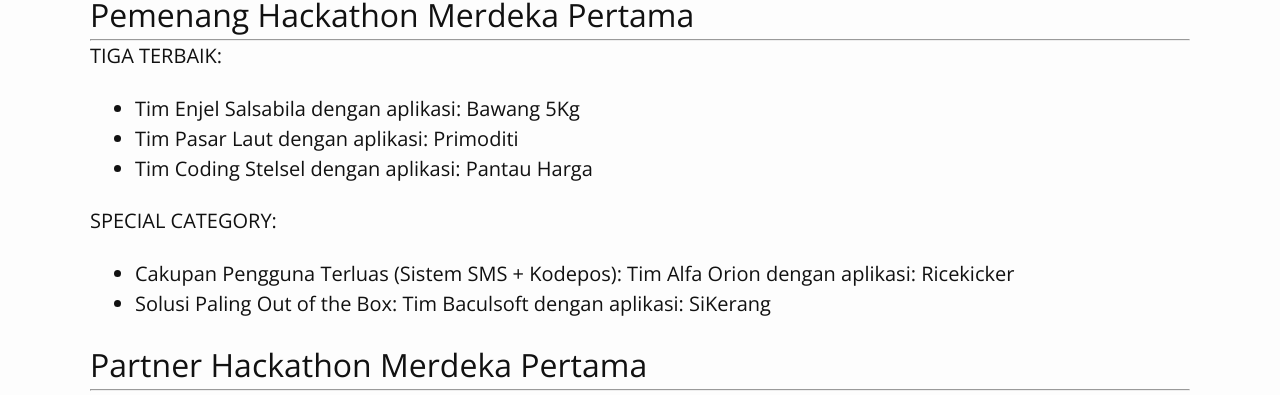
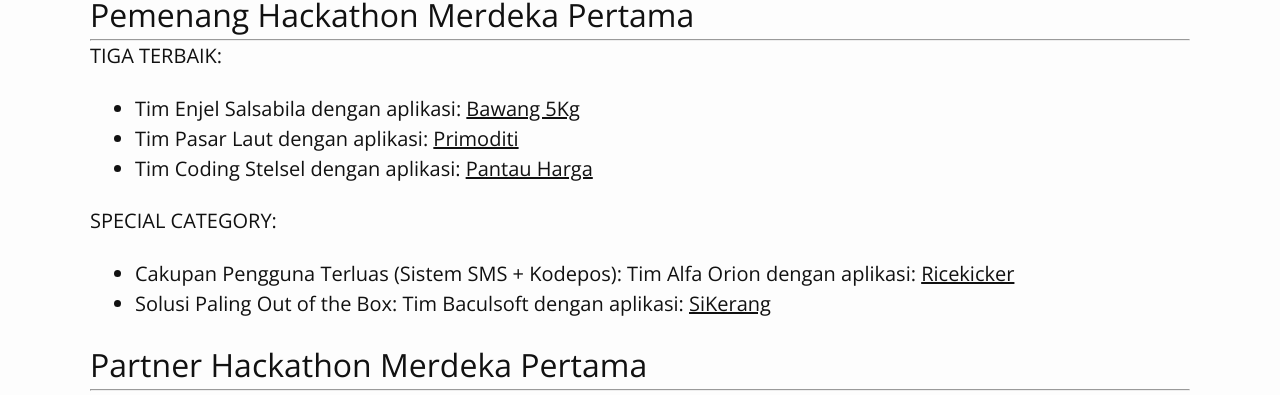
Before and after one commit to Code4Nation/hackathon, a Jekyll site: the page built from hackathon-sebelumnya.md, in a window 1280 px wide and 900 px high. Shown: the part 219-614 px from the top of the window. Built offline with Jekyll 4.4.1, drawn with Linux system fonts in a browser that asks for light colours; some of the changed lines change nothing that is shown.

Commit message:
Update hackathon-sebelumnya.md

```diff
--- a/hackathon-sebelumnya.md
+++ b/hackathon-sebelumnya.md
@@ -8,14 +8,14 @@ order: 7
 - - -
 TIGA TERBAIK:
 
-- Tim Enjel Salsabila dengan aplikasi: Bawang 5Kg
-- Tim Pasar Laut dengan aplikasi: Primoditi
-- Tim Coding Stelsel dengan aplikasi: Pantau Harga
+- Tim Enjel Salsabila dengan aplikasi: [Bawang 5Kg](https://code4nation.id/c/mdk/tim-5kg)
+- Tim Pasar Laut dengan aplikasi: [Primoditi](https://code4nation.id/c/mdk/tim-primoditi)
+- Tim Coding Stelsel dengan aplikasi: [Pantau Harga](https://code4nation.id/c/mdk/tim-coding-stelsel)
 
 SPECIAL CATEGORY:
 
-- Cakupan Pengguna Terluas (Sistem SMS + Kodepos): Tim Alfa Orion dengan aplikasi: Ricekicker
-- Solusi Paling Out of the Box: Tim Baculsoft dengan aplikasi: SiKerang
+- Cakupan Pengguna Terluas (Sistem SMS + Kodepos): Tim Alfa Orion dengan aplikasi: [Ricekicker](https://code4nation.id/c/mdk/tim-alpha-orion)
+- Solusi Paling Out of the Box: Tim Baculsoft dengan aplikasi: [SiKerang](https://code4nation.id/c/mdk/tim-baculsoft)
 
 ##Partner Hackathon Merdeka Pertama
 - - -
```
